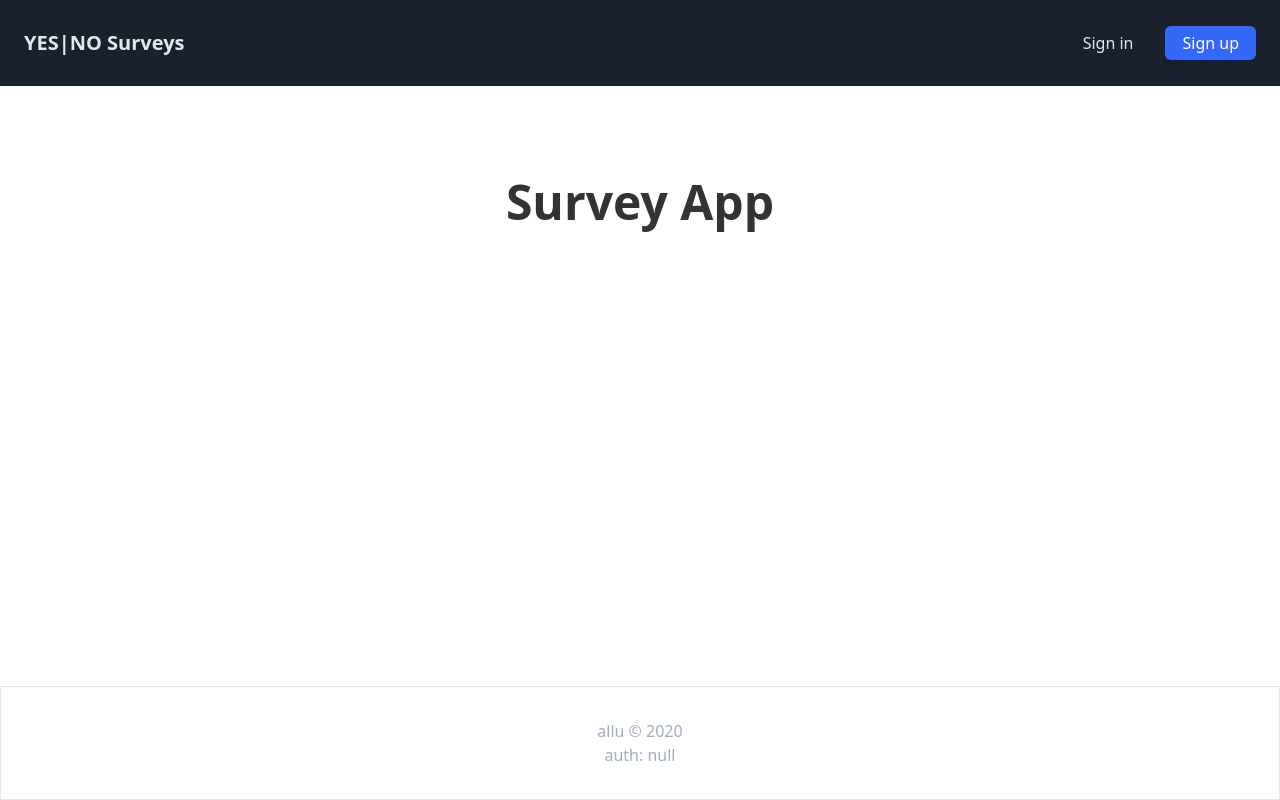
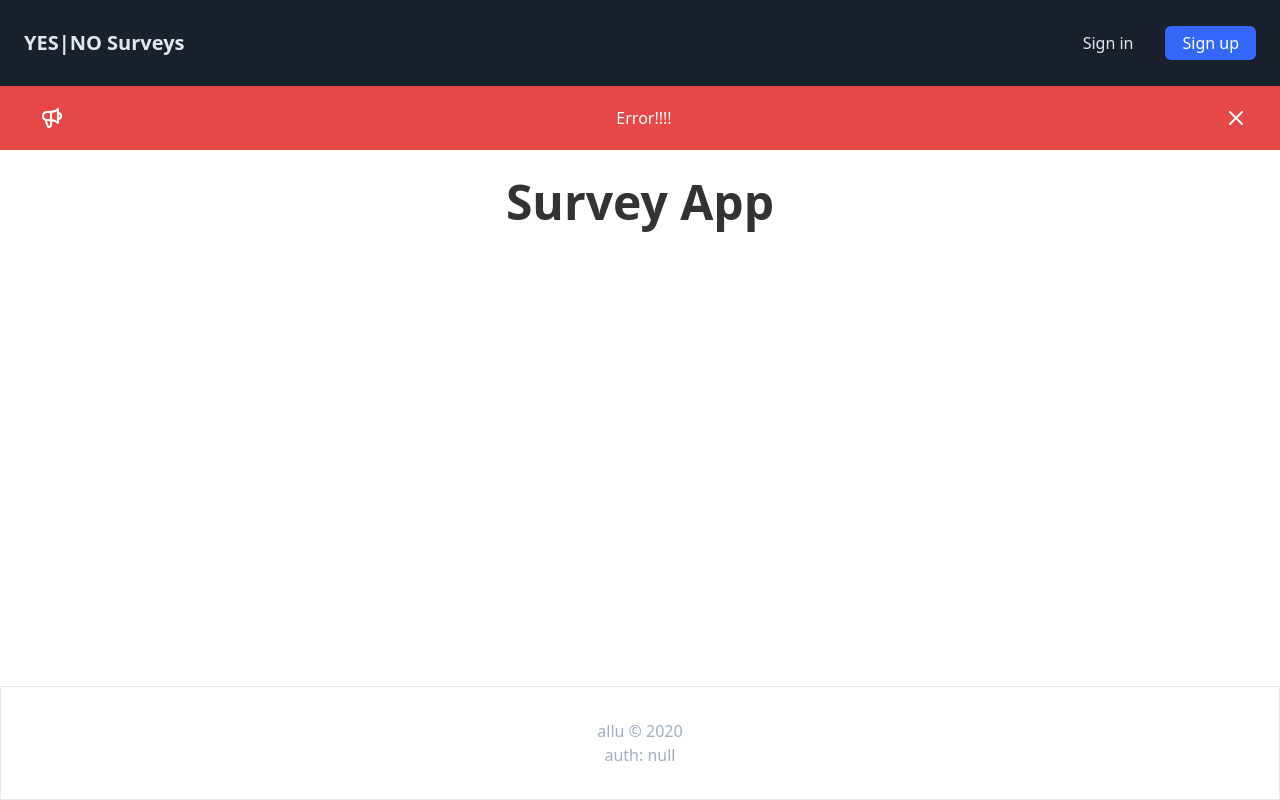
Before and after one commit to apltola/next-auth-test, a Next.js app: page / in a window 1280 px wide. Built offline with nearby package versions, Linux system fonts and the light colour scheme; no server answers.

Commit message:
adding error banner

```diff
--- a/components/layout.js
+++ b/components/appLayout.js
@@ -1,7 +1,7 @@
 import { useSession } from 'next-auth/client';
 import Header from './header';
 
-export default function Layout({ children }) {
+export default function AppLayout({ children }) {
   const [session, loading] = useSession();
 
   return (
--- /dev/null
+++ b/components/errorBanner.js
@@ -0,0 +1,61 @@
+export default function ErrorBanner({ show, close }) {
+  if (!show) {
+    return null;
+  }
+
+  return (
+    <div className="absolute w-full bg-red-600" style={{ opacity: 0.95 }}>
+      <div className="max-w-7xl mx-auto py-3 px-3 sm:px-6 lg:px-8">
+        <div className="flex items-center justify-between flex-wrap">
+          <div className="w-0 flex-1 flex items-center">
+            <span className="flex p-2 rounded-lg bg-transparent">
+              <svg
+                className="h-6 w-6 text-white"
+                xmlns="http://www.w3.org/2000/svg"
+                fill="none"
+                viewBox="0 0 24 24"
+                stroke="currentColor"
+                ariaHidden="true"
+              >
+                <path
+                  strokeLinecap="round"
+                  strokeLinejoin="round"
+                  strokeWidth="2"
+                  d="M11 5.882V19.24a1.76 1.76 0 01-3.417.592l-2.147-6.15M18 13a3 3 0 100-6M5.436 13.683A4.001 4.001 0 017 6h1.832c4.1 0 7.625-1.234 9.168-3v14c-1.543-1.766-5.067-3-9.168-3H7a3.988 3.988 0 01-1.564-.317z"
+                />
+              </svg>
+            </span>
+            <p className="flex-1 ml-3 font-medium text-white truncate text-center">
+              <span className="md:hidden">Error!!!</span>
+              <span className="hidden md:inline">Error!!!!</span>
+            </p>
+          </div>
+          <div className="order-2 flex-shrink-0 sm:order-3 sm:ml-3">
+            <button
+              onClick={close}
+              type="button"
+              className="-mr-1 flex p-2 rounded-md hover:bg-red-500 focus:outline-none focus:ring-2 focus:ring-white sm:-mr-2"
+            >
+              <span className="sr-only">Dismiss</span>
+              <svg
+                className="h-6 w-6 text-white"
+                xmlns="http://www.w3.org/2000/svg"
+                fill="none"
+                viewBox="0 0 24 24"
+                stroke="currentColor"
+                ariaHidden="true"
+              >
+                <path
+                  strokeLinecap="round"
+                  strokeLinejoin="round"
+                  strokeWidth="2"
+                  d="M6 18L18 6M6 6l12 12"
+                />
+              </svg>
+            </button>
+          </div>
+        </div>
+      </div>
+    </div>
+  );
+}
--- a/components/header.js
+++ b/components/header.js
@@ -4,16 +4,23 @@ import { useState } from 'react';
 import { useRouter } from 'next/router';
 import { FontAwesomeIcon } from '@fortawesome/react-fontawesome';
 import { signOut, useSession } from 'next-auth/client';
+import MobileMenu from './mobileMenu';
+import ErrorBanner from './errorBanner';
 
 export default function Header() {
   const [showMobileMenu, setShowMobileMenu] = useState(false);
   const [showSurveyMenu, setshowSurveyMenu] = useState(false);
+  const [showErrorBanner, setShowErrorBanner] = useState(true);
+  const [session, loading] = useSession();
   const router = useRouter();
-  const [session, loading] = useSession();
+
   const isAuthPage =
     router.pathname === '/auth/signin' || router.pathname === '/auth/signup';
 
   const closeMenu = () => setShowMobileMenu(false);
+  const closeBanner = () => setShowErrorBanner(false);
+
+  const isAuthenticated = session && !loading;
 
   return (
     <header className="relative bg-gray-900">
@@ -29,7 +36,7 @@ export default function Header() {
             </button>
           </div>
           <div className="hidden md:flex items-center justify-end md:flex-1 lg:w-0">
-            {!isAuthPage && !session && (
+            {!isAuthPage && !isAuthenticated && (
               <React.Fragment>
                 <Link href="/auth/signin">
                   <a className="whitespace-nowrap text-base font-medium text-gray-300 hover:text-white">
@@ -43,7 +50,7 @@ export default function Header() {
                 </Link>
               </React.Fragment>
             )}
-            {session && (
+            {isAuthenticated && (
               <React.Fragment>
                 <div
                   className="relative text-white cursor-pointer"
@@ -56,7 +63,7 @@ export default function Header() {
                   </div>
                   <div className="relative">
                     {showSurveyMenu && (
-                      <div className="absolute top-0 -ml-4 transform px-0 w-screen max-w-sm sm:px-0 sm:ml-0 sm:left-1/2 sm:-translate-x-1/2">
+                      <div className="absolute z-10 top-0 -ml-4 transform px-0 w-screen max-w-sm sm:px-0 sm:ml-0 sm:left-1/2 sm:-translate-x-1/2">
                         <div className="flex flex-col p-2 mt-3 bg-white text-gray-900 shadow-md rounded-lg">
                           <Link href="/surveys/overview">
                             <button
@@ -110,80 +117,13 @@ export default function Header() {
           </div>
         </div>
       </div>
-
-      {showMobileMenu && (
-        <div
-          style={{ opacity: '.95' }}
-          className="absolute top-1 inset-x-0 pt-2 pb-8 md:hidden bg-gray-900 text-white z-50"
-        >
-          <div className="flex flex-col items-center">
-            {!session && (
-              <div className="flex flex-col items-start">
-                <Link href="/auth/signin">
-                  <button onClick={closeMenu}>
-                    <a className="text-white text-center text-lg font-bold">
-                      <FontAwesomeIcon
-                        icon="sign-in-alt"
-                        className="mr-6"
-                        size="lg"
-                      />
-                      Sign in
-                    </a>
-                  </button>
-                </Link>
-                <Link href="/auth/signup">
-                  <button onClick={closeMenu} className="mt-8">
-                    <a className="text-white text-center text-lg font-bold">
-                      <FontAwesomeIcon
-                        icon="user-plus"
-                        className="mr-4"
-                        size="lg"
-                      />
-                      Sign up
-                    </a>
-                  </button>
-                </Link>
-              </div>
-            )}
-            {session && (
-              <div className="flex flex-col items-start">
-                <Link href="/surveys/overview">
-                  <button onClick={closeMenu}>
-                    <a className="text-white text-center text-lg font-bold">
-                      <FontAwesomeIcon icon="poll" className="mr-4" size="lg" />
-                      Surveys overview
-                    </a>
-                  </button>
-                </Link>
-                <Link href="/surveys/new">
-                  <button onClick={closeMenu} className="mt-8">
-                    <a className="text-white text-center text-lg font-bold">
-                      <FontAwesomeIcon
-                        icon="plus-square"
-                        className="mr-4"
-                        size="lg"
-                      />
-                      New survey
-                    </a>
-                  </button>
-                </Link>
-                <Link href="/auth/signup">
-                  <button onClick={signOut} className="mt-8">
-                    <a className="text-white text-center text-lg font-bold">
-                      <FontAwesomeIcon
-                        icon="sign-out-alt"
-                        className="mr-4"
-                        size="lg"
-                      />
-                      Logout
-                    </a>
-                  </button>
-                </Link>
-              </div>
-            )}
-          </div>
-        </div>
-      )}
+      <MobileMenu
+        show={showMobileMenu}
+        session={session}
+        close={closeMenu}
+        signOut={signOut}
+      />
+      <ErrorBanner show={showErrorBanner} close={closeBanner} />
     </header>
   );
 }
--- /dev/null
+++ b/components/mobileMenu.js
@@ -0,0 +1,82 @@
+import { FontAwesomeIcon } from '@fortawesome/react-fontawesome';
+import Link from 'next/link';
+
+export default function MobileMenu({ show, session, close, signOut }) {
+  if (!show) {
+    return null;
+  }
+
+  return (
+    <div
+      style={{ opacity: '.95' }}
+      className="absolute top-1 inset-x-0 pt-2 pb-8 md:hidden bg-gray-900 text-white z-50"
+    >
+      <div className="flex flex-col items-center">
+        {!session && (
+          <div className="flex flex-col items-start">
+            <Link href="/auth/signin">
+              <button onClick={close}>
+                <a className="text-white text-center text-lg font-bold">
+                  <FontAwesomeIcon
+                    icon="sign-in-alt"
+                    className="mr-6"
+                    size="lg"
+                  />
+                  Sign in
+                </a>
+              </button>
+            </Link>
+            <Link href="/auth/signup">
+              <button onClick={close} className="mt-8">
+                <a className="text-white text-center text-lg font-bold">
+                  <FontAwesomeIcon
+                    icon="user-plus"
+                    className="mr-4"
+                    size="lg"
+                  />
+                  Sign up
+                </a>
+              </button>
+            </Link>
+          </div>
+        )}
+        {session && (
+          <div className="flex flex-col items-start">
+            <Link href="/surveys/overview">
+              <button onClick={close}>
+                <a className="text-white text-center text-lg font-bold">
+                  <FontAwesomeIcon icon="poll" className="mr-4" size="lg" />
+                  Surveys overview
+                </a>
+              </button>
+            </Link>
+            <Link href="/surveys/new">
+              <button onClick={close} className="mt-8">
+                <a className="text-white text-center text-lg font-bold">
+                  <FontAwesomeIcon
+                    icon="plus-square"
+                    className="mr-4"
+                    size="lg"
+                  />
+                  New survey
+                </a>
+              </button>
+            </Link>
+            <Link href="/auth/signup">
+              <button onClick={signOut} className="mt-8">
+                <a className="text-white text-center text-lg font-bold">
+                  <FontAwesomeIcon
+                    icon="sign-out-alt"
+                    className="mr-4"
+                    size="lg"
+                  />
+                  Logout
+                </a>
+              </button>
+            </Link>
+          </div>
+        )}
+      </div>
+    </div>
+  );
+}
--- a/components/modal.js
+++ b/components/modal.js
@@ -1,5 +1,3 @@
-import { useState } from 'react';
-
 export default function Modal({ show, close, title, body, btnText, submit }) {
   if (!show) {
     return null;
--- a/pages/_app.js
+++ b/pages/_app.js
@@ -23,7 +23,7 @@ import {
   faTrashAlt,
   faUserPlus,
 } from '@fortawesome/free-solid-svg-icons';
-import Layout from '../components/layout';
+import Layout from '../components/appLayout';
 
 library.add(
   faBars,
--- a/pages/surveys/new.js
+++ b/pages/surveys/new.js
@@ -116,7 +116,7 @@ function NewSurveyPage() {
               <span className="relative ml-2">
                 {getInfoIcon('recipients')}
                 {showInfo === 'recipients' && (
-                  <InfoOverlay text="Comma separated email addresses of recipients" />
+                  <InfoOverlay text="Comma separated email addresses of recipients." />
                 )}
               </span>
             </label>
```
